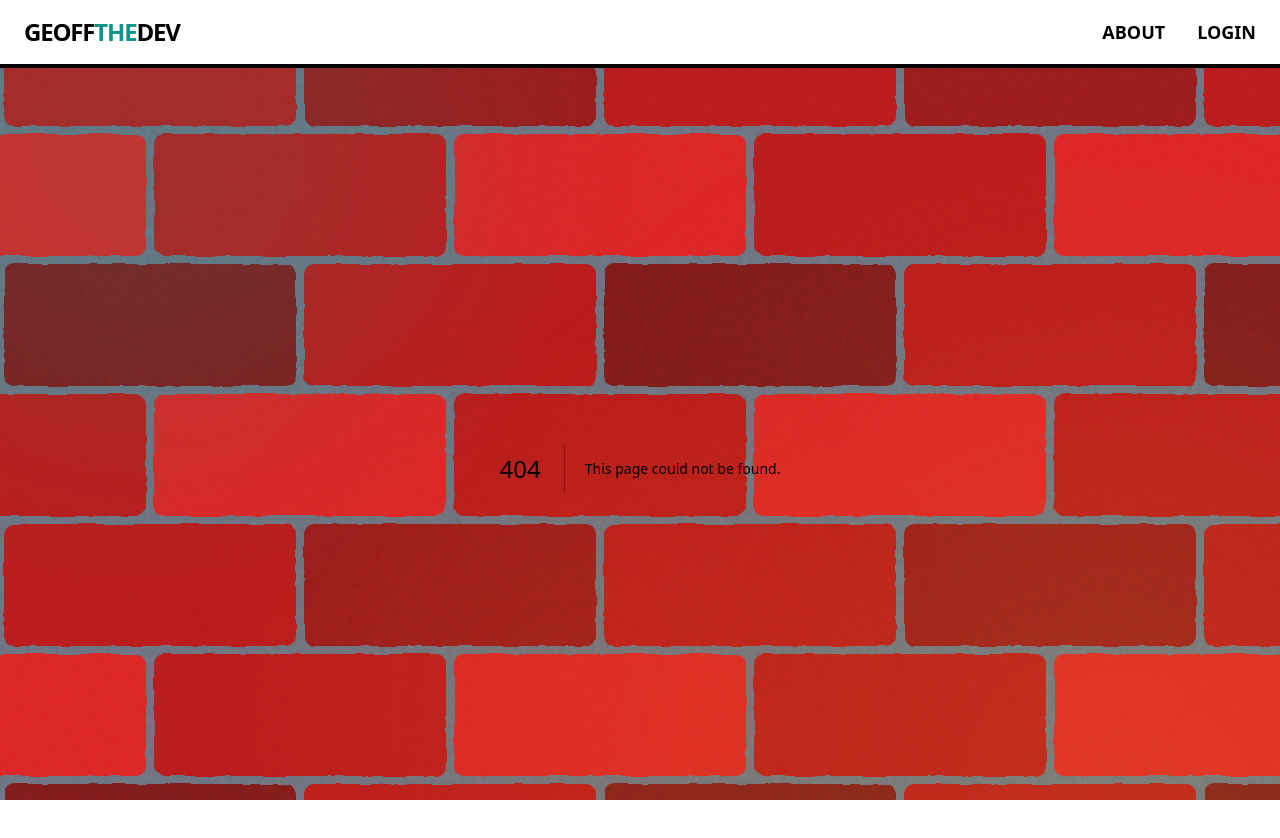
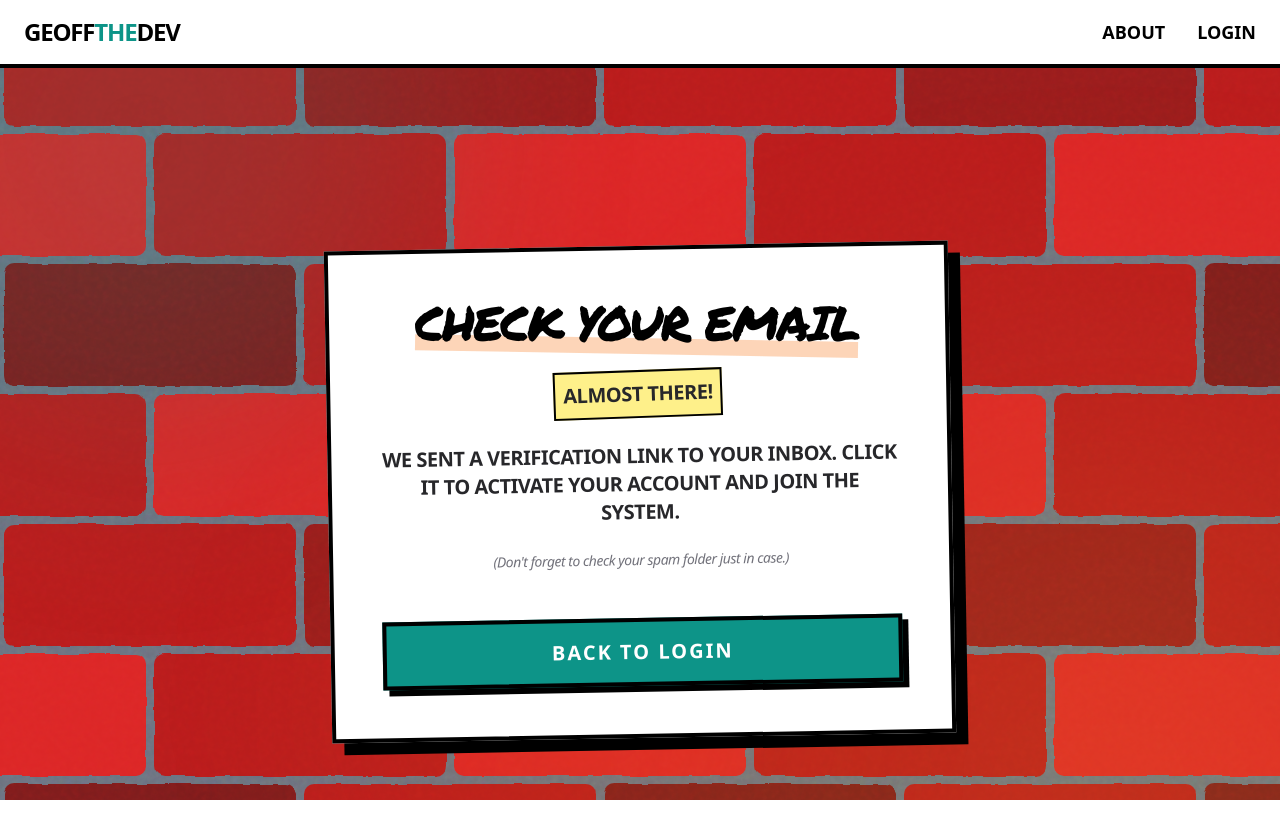
Before and after one commit to GeofftheDeov/PersonalWebApp, a Next.js app in the folder frontend/: page /check-email in a window 1280 px wide. Before the commit this address had no page. Shown: the top 838 px of the page. Built offline with nearby package versions, Linux system fonts and the light colour scheme; a web font is replaced by a local one.

Commit message:
feat: Add user account creation and email verification pages, and configure AWS ECS task definition for application deployment.

```diff
--- /dev/null
+++ b/frontend/src/app/check-email/page.tsx
@@ -0,0 +1,45 @@
+"use client";
+
+import React from 'react';
+import { useRouter } from 'next/navigation';
+
+export default function CheckEmailPage() {
+    const router = useRouter();
+
+    return (
+        <div className="min-h-screen flex items-center justify-center relative overflow-hidden text-black dark:text-white pb-20 pt-32">
+            <div className="relative z-10 w-full max-w-2xl px-6">
+                <div className="bg-white dark:bg-zinc-900 border-4 border-black dark:border-black p-8 md:p-12 shadow-[12px_12px_0px_0px_rgba(0,0,0,1)] transform -rotate-1">
+                    <div className="text-center mb-8">
+                        <h2 className="text-5xl font-permanent uppercase tracking-tighter mb-6 transform rotate-1 relative inline-block">
+                             <span className="relative z-10">Check Your Email</span>
+                             <span className="absolute -bottom-2 left-0 w-full h-4 bg-orange-500/30 -z-10 rotate-1"></span>
+                        </h2>
+
+                        <div className="space-y-6 text-xl font-bold font-sans uppercase tracking-tight text-zinc-800 dark:text-zinc-200">
+                            <p className="bg-yellow-200 dark:bg-yellow-900/40 p-2 transform -rotate-1 inline-block border-2 border-black">
+                                Almost there!
+                            </p>
+                            <p>
+                                We sent a verification link to your inbox.
+                                Click it to activate your account and join the system.
+                            </p>
+                            <p className="text-sm text-zinc-500 dark:text-zinc-400 normal-case italic font-medium">
+                                (Don't forget to check your spam folder just in case.)
+                            </p>
+                        </div>
+                    </div>
+
+                    <div className="mt-12 flex flex-col space-y-4">
+                        <button
+                            onClick={() => router.push('/login')}
+                            className="w-full py-4 bg-teal-600 text-white border-4 border-black font-black uppercase text-xl tracking-widest hover:bg-teal-500 transition-all shadow-[6px_6px_0px_0px_rgba(0,0,0,1)] hover:translate-x-1 hover:translate-y-1 hover:shadow-none active:scale-95"
+                        >
+                            Back to Login
+                        </button>
+                    </div>
+                </div>
+            </div>
+        </div>
+    );
+}
--- a/frontend/src/app/create-account/page.tsx
+++ b/frontend/src/app/create-account/page.tsx
@@ -45,7 +45,6 @@ export default function CreateAccountPage() {
                 throw new Error(data.error || 'Failed to create account');
             }
 
-            setSuccess(true);
             setFormData({
                 firstName: '',
                 lastName: '',
@@ -55,7 +54,8 @@ export default function CreateAccountPage() {
                 phone: ''
             });
 
-            // Leave user on page to read success message
+            // Redirect to success page
+            router.push('/check-email');
         } catch (err: any) {
             setError(err.message || 'An error occurred');
         } finally {
```
Also changed, not shown: 1 other file (tests, documents, lock files or other folders).
